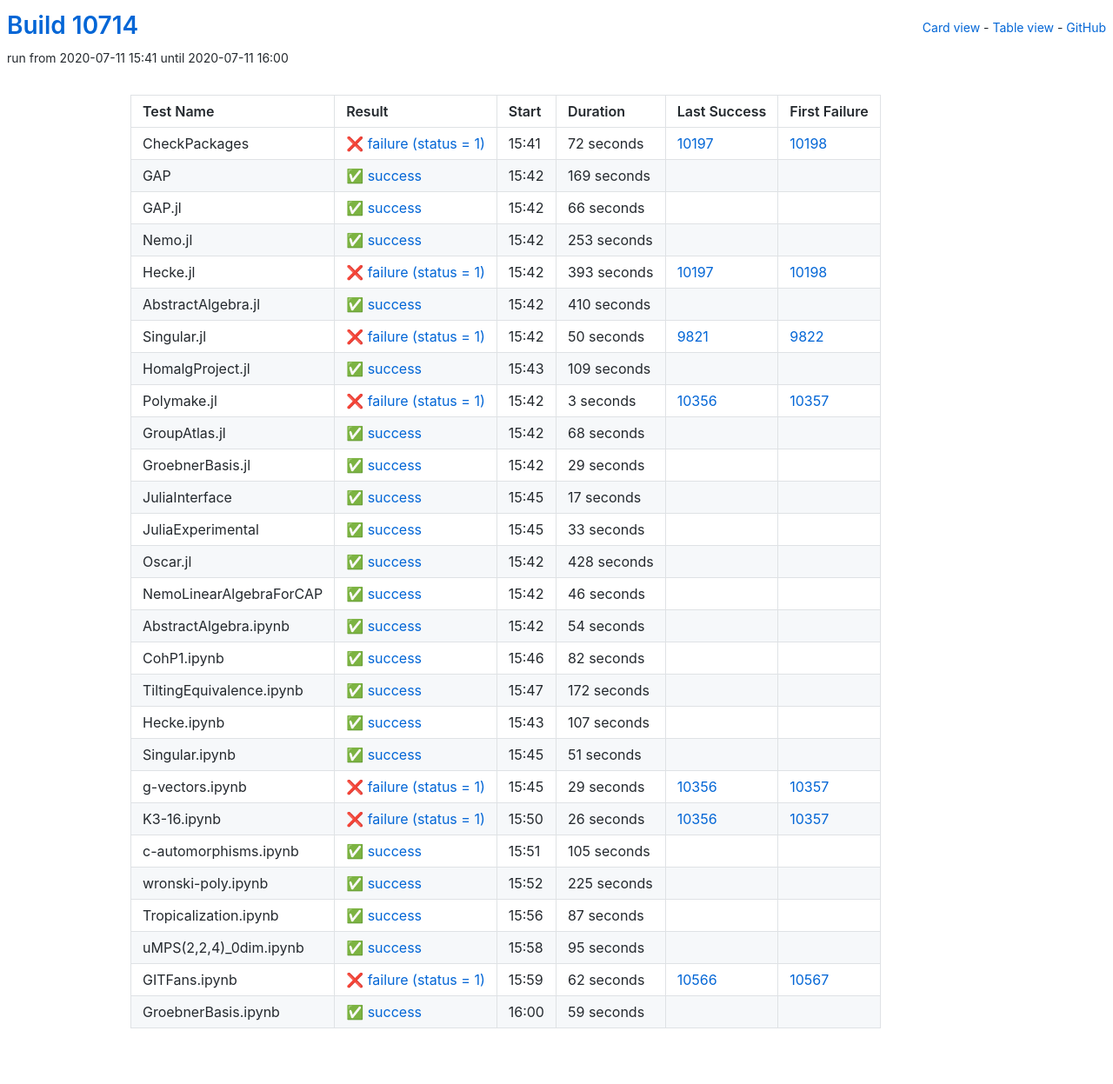
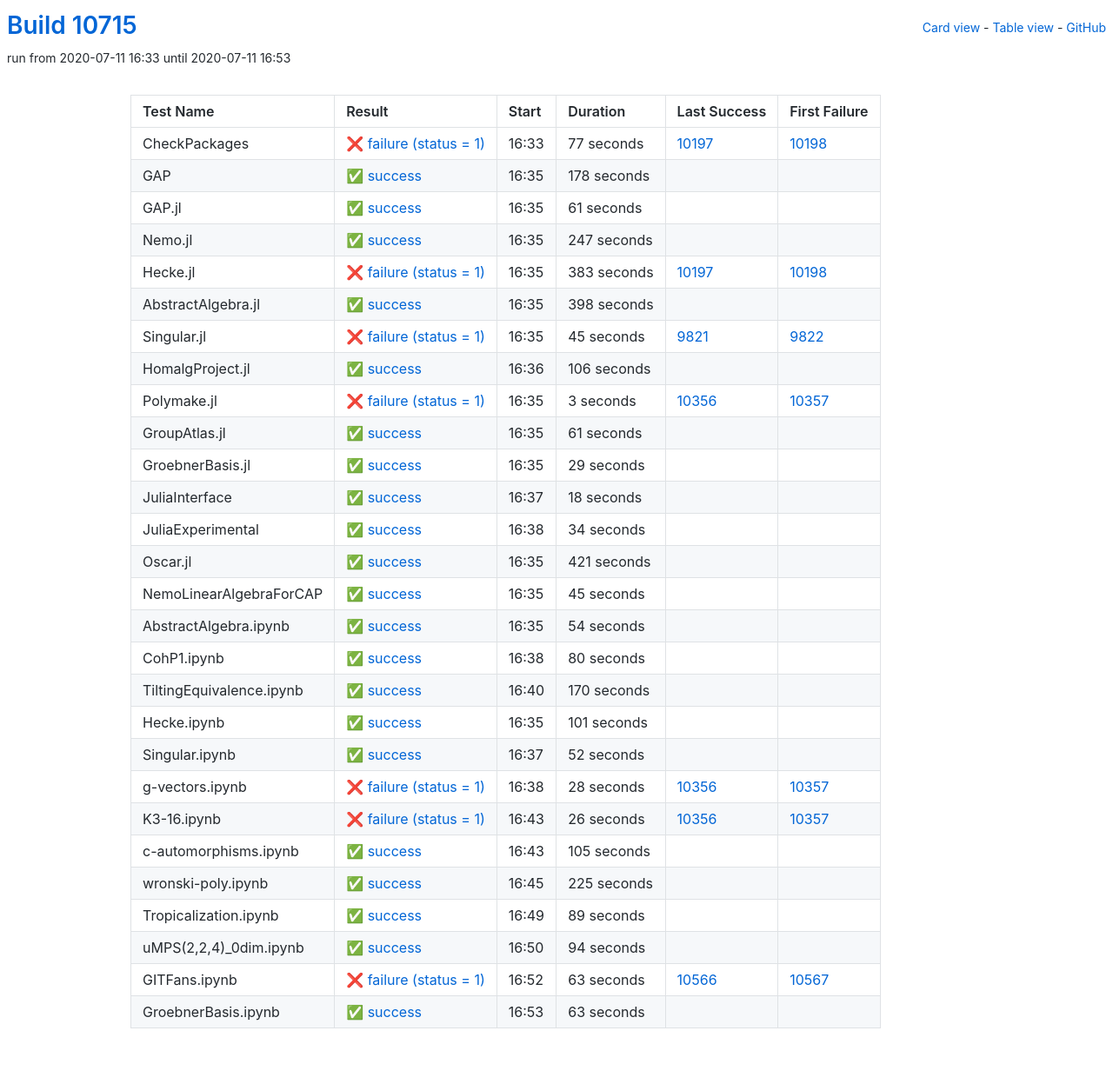
Before and after one commit to oscar-system/oscar-ci-status, a Jekyll site: the page built from table.html, in a window 1280 px wide. Shown: the whole page at 87% size. Built offline with Jekyll 4.4.1, drawn with Linux system fonts in a browser that asks for light colours.

Commit message:
Build #10715

```diff
--- a/_data/ci.yml
+++ b/_data/ci.yml
@@ -1,6 +1,6 @@
 ---
-build: 10714
-build_url: https://oscarci.mathematik.uni-kl.de/job/oscar/10714/
+build: 10715
+build_url: https://oscarci.mathematik.uni-kl.de/job/oscar/10715/
 job: oscar
 organization: oscar-system
 repo: oscar-ci-status
@@ -8,104 +8,104 @@ repourl: https://github.com/oscar-system/oscar-ci-status
 tests:
 - name: CheckPackages
   id: checkpackages
-  log: https://oscarci.mathematik.uni-kl.de/job/oscar/10714/artifact/logs/build-10714/CheckPackages.log
-  start: 2020-07-11 15:41
+  log: https://oscarci.mathematik.uni-kl.de/job/oscar/10715/artifact/logs/build-10715/CheckPackages.log
+  start: 2020-07-11 16:33
   success: false
   exitcode: 1
   status: failure
-  duration: 72
+  duration: 77
   last_success: 10197
   last_success_url: https://oscarci.mathematik.uni-kl.de/job/oscar/10197/
   first_failure: 10198
   first_failure_url: https://oscarci.mathematik.uni-kl.de/job/oscar/10198/
 - name: GAP
   id: gap
-  log: https://oscarci.mathematik.uni-kl.de/job/oscar/10714/artifact/logs/build-10714/GAP.log
-  start: 2020-07-11 15:42
+  log: https://oscarci.mathematik.uni-kl.de/job/oscar/10715/artifact/logs/build-10715/GAP.log
+  start: 2020-07-11 16:35
   success: true
   exitcode: 0
   status: success
-  duration: 169
+  duration: 178
   last_success: false
   last_success_url:
   first_failure: false
   first_failure_url:
 - name: GAP.jl
   id: gap-jl
-  log: https://oscarci.mathematik.uni-kl.de/job/oscar/10714/artifact/logs/build-10714/GAP.jl.log
-  start: 2020-07-11 15:42
+  log: https://oscarci.mathematik.uni-kl.de/job/oscar/10715/artifact/logs/build-10715/GAP.jl.log
+  start: 2020-07-11 16:35
   success: true
   exitcode: 0
   status: success
-  duration: 66
+  duration: 61
   last_success: false
   last_success_url:
   first_failure: false
   first_failure_url:
 - name: Nemo.jl
   id: nemo-jl
-  log: https://oscarci.mathematik.uni-kl.de/job/oscar/10714/artifact/logs/build-10714/Nemo.jl.log
-  start: 2020-07-11 15:42
+  log: https://oscarci.mathematik.uni-kl.de/job/oscar/10715/artifact/logs/build-10715/Nemo.jl.log
+  start: 2020-07-11 16:35
   success: true
   exitcode: 0
   status: success
-  duration: 253
+  duration: 247
   last_success: false
   last_success_url:
   first_failure: false
   first_failure_url:
 - name: Hecke.jl
   id: hecke-jl
-  log: https://oscarci.mathematik.uni-kl.de/job/oscar/10714/artifact/logs/build-10714/Hecke.jl.log
-  start: 2020-07-11 15:42
+  log: https://oscarci.mathematik.uni-kl.de/job/oscar/10715/artifact/logs/build-10715/Hecke.jl.log
+  start: 2020-07-11 16:35
   success: false
   exitcode: 1
   status: failure
-  duration: 393
+  duration: 383
   last_success: 10197
   last_success_url: https://oscarci.mathematik.uni-kl.de/job/oscar/10197/
   first_failure: 10198
   first_failure_url: https://oscarci.mathematik.uni-kl.de/job/oscar/10198/
 - name: AbstractAlgebra.jl
   id: abstractalgebra-jl
-  log: https://oscarci.mathematik.uni-kl.de/job/oscar/10714/artifact/logs/build-10714/AbstractAlgebra.jl.log
-  start: 2020-07-11 15:42
+  log: https://oscarci.mathematik.uni-kl.de/job/oscar/10715/artifact/logs/build-10715/AbstractAlgebra.jl.log
+  start: 2020-07-11 16:35
   success: true
   exitcode: 0
   status: success
-  duration: 410
+  duration: 398
   last_success: false
   last_success_url:
   first_failure: false
   first_failure_url:
 - name: Singular.jl
   id: singular-jl
-  log: https://oscarci.mathematik.uni-kl.de/job/oscar/10714/artifact/logs/build-10714/Singular.jl.log
-  start: 2020-07-11 15:42
+  log: https://oscarci.mathematik.uni-kl.de/job/oscar/10715/artifact/logs/build-10715/Singular.jl.log
+  start: 2020-07-11 16:35
   success: false
   exitcode: 1
   status: failure
-  duration: 50
+  duration: 45
   last_success: 9821
   last_success_url: https://oscarci.mathematik.uni-kl.de/job/oscar/9821/
   first_failure: 9822
   first_failure_url: https://oscarci.mathematik.uni-kl.de/job/oscar/9822/
 - name: HomalgProject.jl
   id: homalgproject-jl
-  log: https://oscarci.mathematik.uni-kl.de/job/oscar/10714/artifact/logs/build-10714/HomalgProject.jl.log
-  start: 2020-07-11 15:43
+  log: https://oscarci.mathematik.uni-kl.de/job/oscar/10715/artifact/logs/build-10715/HomalgProject.jl.log
+  start: 2020-07-11 16:36
   success: true
   exitcode: 0
   status: success
-  duration: 109
+  duration: 106
   last_success: false
   last_success_url:
   first_failure: false
   first_failure_url:
 - name: Polymake.jl
   id: polymake-jl
-  log: https://oscarci.mathematik.uni-kl.de/job/oscar/10714/artifact/logs/build-10714/Polymake.jl.log
-  start: 2020-07-11 15:42
+  log: https://oscarci.mathematik.uni-kl.de/job/oscar/10715/artifact/logs/build-10715/Polymake.jl.log
+  start: 2020-07-11 16:35
   success: false
   exitcode: 1
   status: failure
@@ -116,20 +116,20 @@ tests:
   first_failure_url: https://oscarci.mathematik.uni-kl.de/job/oscar/10357/
 - name: GroupAtlas.jl
   id: groupatlas-jl
-  log: https://oscarci.mathematik.uni-kl.de/job/oscar/10714/artifact/logs/build-10714/GroupAtlas.jl.log
-  start: 2020-07-11 15:42
+  log: https://oscarci.mathematik.uni-kl.de/job/oscar/10715/artifact/logs/build-10715/GroupAtlas.jl.log
+  start: 2020-07-11 16:35
   success: true
   exitcode: 0
   status: success
-  duration: 68
+  duration: 61
   last_success: false
   last_success_url:
   first_failure: false
   first_failure_url:
 - name: GroebnerBasis.jl
   id: groebnerbasis-jl
-  log: https://oscarci.mathematik.uni-kl.de/job/oscar/10714/artifact/logs/build-10714/GroebnerBasis.jl.log
-  start: 2020-07-11 15:42
+  log: https://oscarci.mathematik.uni-kl.de/job/oscar/10715/artifact/logs/build-10715/GroebnerBasis.jl.log
+  start: 2020-07-11 16:35
   success: true
   exitcode: 0
   status: success
@@ -140,56 +140,56 @@ tests:
   first_failure_url:
 - name: JuliaInterface
   id: juliainterface
-  log: https://oscarci.mathematik.uni-kl.de/job/oscar/10714/artifact/logs/build-10714/JuliaInterface.log
-  start: 2020-07-11 15:45
+  log: https://oscarci.mathematik.uni-kl.de/job/oscar/10715/artifact/logs/build-10715/JuliaInterface.log
+  start: 2020-07-11 16:37
   success: true
   exitcode: 0
   status: success
-  duration: 17
+  duration: 18
   last_success: false
   last_success_url:
   first_failure: false
   first_failure_url:
 - name: JuliaExperimental
   id: juliaexperimental
-  log: https://oscarci.mathematik.uni-kl.de/job/oscar/10714/artifact/logs/build-10714/JuliaExperimental.log
-  start: 2020-07-11 15:45
+  log: https://oscarci.mathematik.uni-kl.de/job/oscar/10715/artifact/logs/build-10715/JuliaExperimental.log
+  start: 2020-07-11 16:38
   success: true
   exitcode: 0
   status: success
-  duration: 33
+  duration: 34
   last_success: false
   last_success_url:
   first_failure: false
   first_failure_url:
 - name: Oscar.jl
   id: oscar-jl
-  log: https://oscarci.mathematik.uni-kl.de/job/oscar/10714/artifact/logs/build-10714/Oscar.jl.log
-  start: 2020-07-11 15:42
+  log: https://oscarci.mathematik.uni-kl.de/job/oscar/10715/artifact/logs/build-10715/Oscar.jl.log
+  start: 2020-07-11 16:35
   success: true
   exitcode: 0
   status: success
-  duration: 428
+  duration: 421
   last_success: false
   last_success_url:
   first_failure: false
   first_failure_url:
 - name: NemoLinearAlgebraForCAP
   id: nemolinearalgebraforcap
-  log: https://oscarci.mathematik.uni-kl.de/job/oscar/10714/artifact/logs/build-10714/NemoLinearAlgebraForCAP.log
-  start: 2020-07-11 15:42
+  log: https://oscarci.mathematik.uni-kl.de/job/oscar/10715/artifact/logs/build-10715/NemoLinearAlgebraForCAP.log
+  start: 2020-07-11 16:35
   success: true
   exitcode: 0
   status: success
-  duration: 46
+  duration: 45
   last_success: false
   last_success_url:
   first_failure: false
   first_failure_url:
 - name: AbstractAlgebra.ipynb
   id: abstractalgebra-ipynb
-  log: https://oscarci.mathematik.uni-kl.de/job/oscar/10714/artifact/logs/build-10714/AbstractAlgebra.ipynb.log
-  start: 2020-07-11 15:42
+  log: https://oscarci.mathematik.uni-kl.de/job/oscar/10715/artifact/logs/build-10715/AbstractAlgebra.ipynb.log
+  start: 2020-07-11 16:35
   success: true
   exitcode: 0
   status: success
@@ -200,68 +200,68 @@ tests:
   first_failure_url:
 - name: CohP1.ipynb
   id: cohp1-ipynb
-  log: https://oscarci.mathematik.uni-kl.de/job/oscar/10714/artifact/logs/build-10714/CohP1.ipynb.log
-  start: 2020-07-11 15:46
+  log: https://oscarci.mathematik.uni-kl.de/job/oscar/10715/artifact/logs/build-10715/CohP1.ipynb.log
+  start: 2020-07-11 16:38
   success: true
   exitcode: 0
   status: success
-  duration: 82
+  duration: 80
   last_success: false
   last_success_url:
   first_failure: false
   first_failure_url:
 - name: TiltingEquivalence.ipynb
   id: tiltingequivalence-ipynb
-  log: https://oscarci.mathematik.uni-kl.de/job/oscar/10714/artifact/logs/build-10714/TiltingEquivalence.ipynb.log
-  start: 2020-07-11 15:47
+  log: https://oscarci.mathematik.uni-kl.de/job/oscar/10715/artifact/logs/build-10715/TiltingEquivalence.ipynb.log
+  start: 2020-07-11 16:40
   success: true
   exitcode: 0
   status: success
-  duration: 172
+  duration: 170
   last_success: false
   last_success_url:
   first_failure: false
   first_failure_url:
 - name: Hecke.ipynb
   id: hecke-ipynb
-  log: https://oscarci.mathematik.uni-kl.de/job/oscar/10714/artifact/logs/build-10714/Hecke.ipynb.log
-  start: 2020-07-11 15:43
+  log: https://oscarci.mathematik.uni-kl.de/job/oscar/10715/artifact/logs/build-10715/Hecke.ipynb.log
+  start: 2020-07-11 16:35
   success: true
   exitcode: 0
   status: success
-  duration: 107
+  duration: 101
   last_success: false
   last_success_url:
   first_failure: false
   first_failure_url:
 - name: Singular.ipynb
   id: singular-ipynb
-  log: https://oscarci.mathematik.uni-kl.de/job/oscar/10714/artifact/logs/build-10714/Singular.ipynb.log
-  start: 2020-07-11 15:45
+  log: https://oscarci.mathematik.uni-kl.de/job/oscar/10715/artifact/logs/build-10715/Singular.ipynb.log
+  start: 2020-07-11 16:37
   success: true
   exitcode: 0
   status: success
-  duration: 51
+  duration: 52
   last_success: false
   last_success_url:
   first_failure: false
   first_failure_url:
 - name: g-vectors.ipynb
   id: g-vectors-ipynb
-  log: https://oscarci.mathematik.uni-kl.de/job/oscar/10714/artifact/logs/build-10714/g-vectors.ipynb.log
-  start: 2020-07-11 15:45
+  log: https://oscarci.mathematik.uni-kl.de/job/oscar/10715/artifact/logs/build-10715/g-vectors.ipynb.log
+  start: 2020-07-11 16:38
   success: false
   exitcode: 1
   status: failure
-  duration: 29
+  duration: 28
   last_success: 10356
   last_success_url: https://oscarci.mathematik.uni-kl.de/job/oscar/10356/
   first_failure: 10357
   first_failure_url: https://oscarci.mathematik.uni-kl.de/job/oscar/10357/
 - name: K3-16.ipynb
   id: k3-16-ipynb
-  log: https://oscarci.mathematik.uni-kl.de/job/oscar/10714/artifact/logs/build-10714/K3-16.ipynb.log
-  start: 2020-07-11 15:50
+  log: https://oscarci.mathematik.uni-kl.de/job/oscar/10715/artifact/logs/build-10715/K3-16.ipynb.log
+  start: 2020-07-11 16:43
   success: false
   exitcode: 1
   status: failure
@@ -272,8 +272,8 @@ tests:
   first_failure_url: https://oscarci.mathematik.uni-kl.de/job/oscar/10357/
 - name: c-automorphisms.ipynb
   id: c-automorphisms-ipynb
-  log: https://oscarci.mathematik.uni-kl.de/job/oscar/10714/artifact/logs/build-10714/c-automorphisms.ipynb.log
-  start: 2020-07-11 15:51
+  log: https://oscarci.mathematik.uni-kl.de/job/oscar/10715/artifact/logs/build-10715/c-automorphisms.ipynb.log
+  start: 2020-07-11 16:43
   success: true
   exitcode: 0
   status: success
@@ -284,8 +284,8 @@ tests:
   first_failure_url:
 - name: wronski-poly.ipynb
   id: wronski-poly-ipynb
-  log: https://oscarci.mathematik.uni-kl.de/job/oscar/10714/artifact/logs/build-10714/wronski-poly.ipynb.log
-  start: 2020-07-11 15:52
+  log: https://oscarci.mathematik.uni-kl.de/job/oscar/10715/artifact/logs/build-10715/wronski-poly.ipynb.log
+  start: 2020-07-11 16:45
   success: true
   exitcode: 0
   status: success
@@ -296,48 +296,48 @@ tests:
   first_failure_url:
 - name: Tropicalization.ipynb
   id: tropicalization-ipynb
-  log: https://oscarci.mathematik.uni-kl.de/job/oscar/10714/artifact/logs/build-10714/Tropicalization.ipynb.log
-  start: 2020-07-11 15:56
+  log: https://oscarci.mathematik.uni-kl.de/job/oscar/10715/artifact/logs/build-10715/Tropicalization.ipynb.log
+  start: 2020-07-11 16:49
   success: true
   exitcode: 0
   status: success
-  duration: 87
+  duration: 89
   last_success: false
   last_success_url:
   first_failure: false
   first_failure_url:
 - name: uMPS(2,2,4)_0dim.ipynb
   id: umps-2-2-4-0dim-ipynb
-  log: https://oscarci.mathematik.uni-kl.de/job/oscar/10714/artifact/logs/build-10714/uMPS-2-2-4-_0dim.ipynb.log
-  start: 2020-07-11 15:58
+  log: https://oscarci.mathematik.uni-kl.de/job/oscar/10715/artifact/logs/build-10715/uMPS-2-2-4-_0dim.ipynb.log
+  start: 2020-07-11 16:50
   success: true
   exitcode: 0
   status: success
-  duration: 95
+  duration: 94
   last_success: false
   last_success_url:
   first_failure: false
   first_failure_url:
 - name: GITFans.ipynb
   id: gitfans-ipynb
-  log: https://oscarci.mathematik.uni-kl.de/job/oscar/10714/artifact/logs/build-10714/GITFans.ipynb.log
-  start: 2020-07-11 15:59
+  log: https://oscarci.mathematik.uni-kl.de/job/oscar/10715/artifact/logs/build-10715/GITFans.ipynb.log
+  start: 2020-07-11 16:52
   success: false
   exitcode: 1
   status: failure
-  duration: 62
+  duration: 63
   last_success: 10566
   last_success_url: https://oscarci.mathematik.uni-kl.de/job/oscar/10566/
   first_failure: 10567
   first_failure_url: https://oscarci.mathematik.uni-kl.de/job/oscar/10567/
 - name: GroebnerBasis.ipynb
   id: groebnerbasis-ipynb
-  log: https://oscarci.mathematik.uni-kl.de/job/oscar/10714/artifact/logs/build-10714/GroebnerBasis.ipynb.log
-  start: 2020-07-11 16:00
+  log: https://oscarci.mathematik.uni-kl.de/job/oscar/10715/artifact/logs/build-10715/GroebnerBasis.ipynb.log
+  start: 2020-07-11 16:53
   success: true
   exitcode: 0
   status: success
-  duration: 59
+  duration: 63
   last_success: false
   last_success_url:
   first_failure: false
```
Also changed, not shown: README.md.
